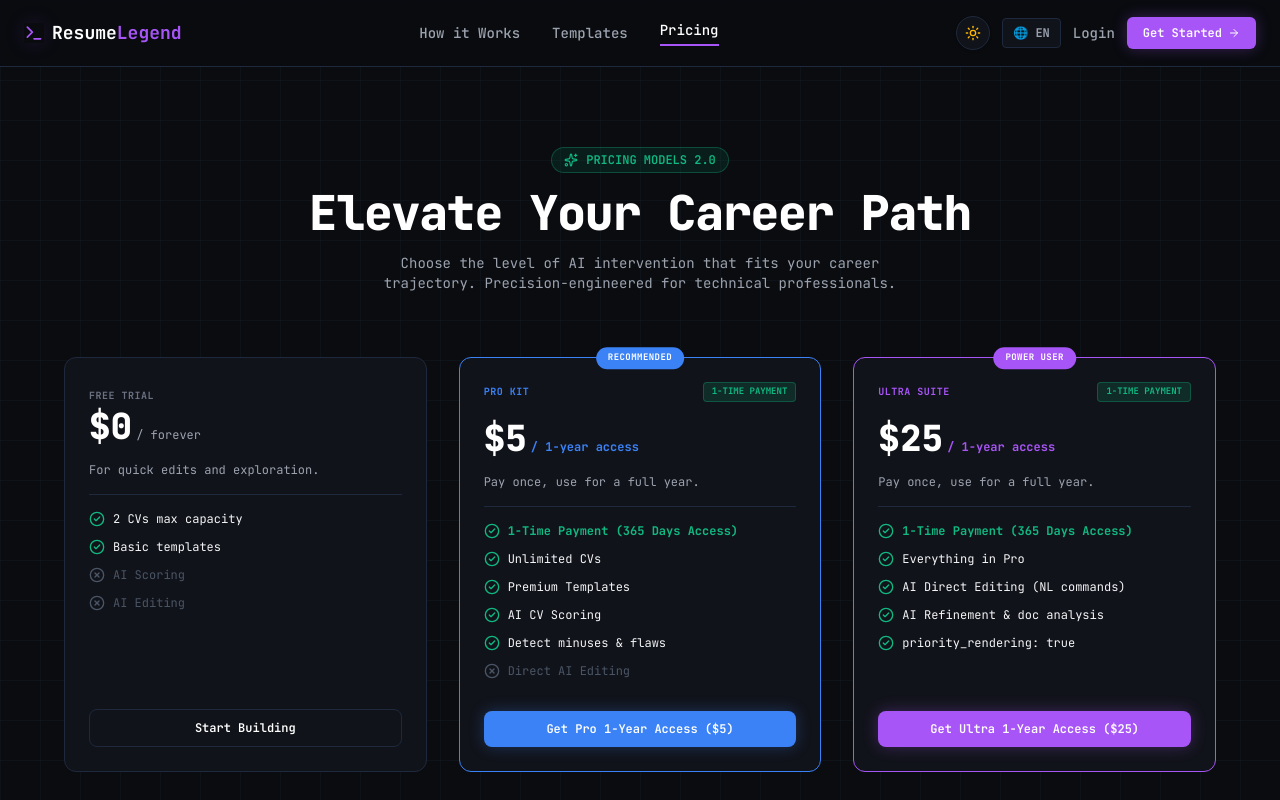
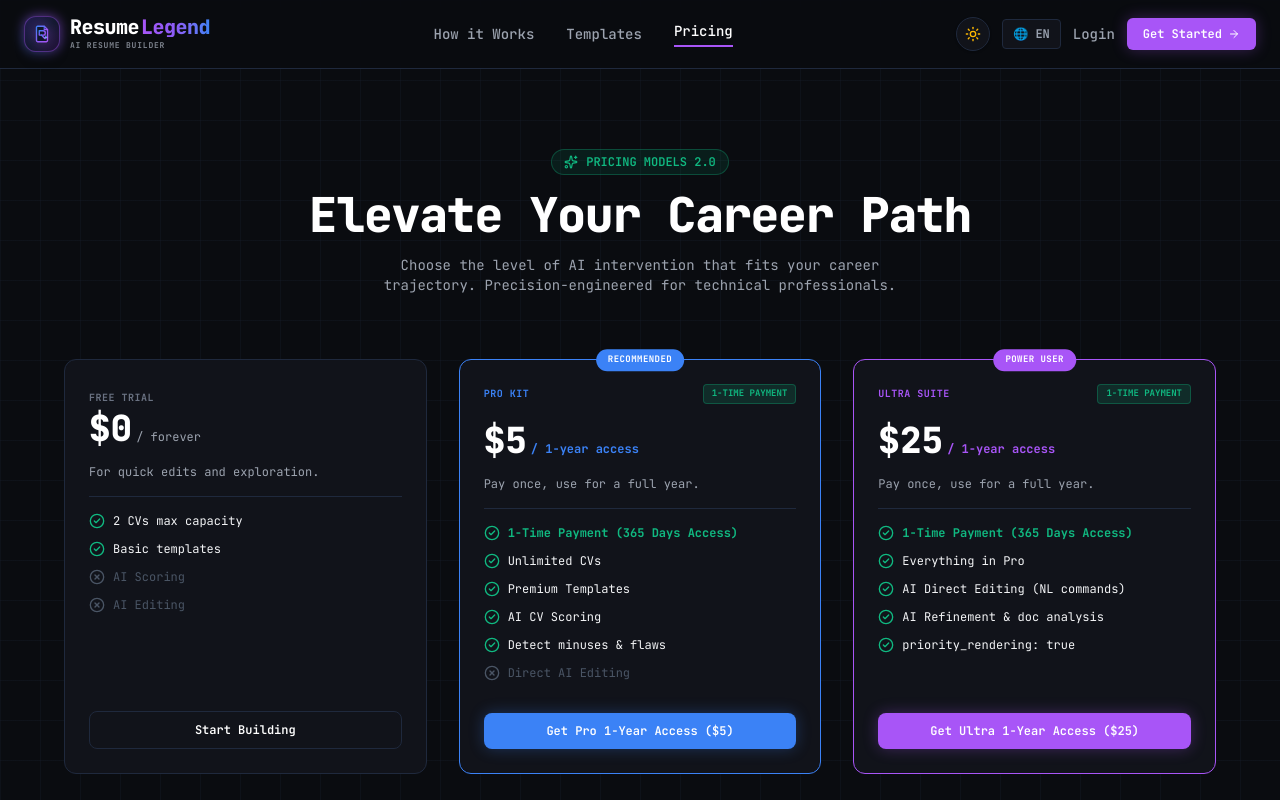
Before and after one commit to abdurahmon203/ResumeLegend, a Next.js app in the folder frontend/: page /pricing in a window 1280 px wide. Shown: the top 800 px of the page. Built offline with nearby package versions, Linux system fonts and the light colour scheme; no server answers.

Commit message:
design: add custom emblem Logo component, header structure, and SVG favicons

```diff
--- a/frontend/app/dashboard/page.tsx
+++ b/frontend/app/dashboard/page.tsx
@@ -3,6 +3,7 @@
 import React, { useState, useEffect } from 'react';
 import Link from 'next/link';
 import { useRouter } from 'next/navigation';
+import { Logo } from '@/components/Logo';
 import {
   Terminal,
   Plus,
@@ -610,10 +611,9 @@
 
         <div className="space-y-8 px-5">
           {/* Logo */}
-          <div className="flex items-center gap-2.5 font-bold text-lg text-white pl-2">
-            <Terminal className="h-5 w-5 text-[#A855F7]" />
-            <span className="tracking-tight">Resume<span className="text-[#A855F7]">Legend</span></span>
-          </div>
+          <Link href="/" className="flex items-center hover:opacity-90 transition-opacity pl-2">
+            <Logo size="md" />
+          </Link>
 
           {/* Navigation Items */}
           <nav className="space-y-1">
@@ -798,10 +798,9 @@
             >
               <Menu className="h-5 w-5 text-[#A855F7]" />
             </button>
-            <div className="flex items-center gap-2 font-bold text-base text-white">
-              <Terminal className="h-4 w-4 text-[#A855F7]" />
-              <span>Resume<span className="text-[#A855F7]">Legend</span></span>
-            </div>
+            <Link href="/" className="flex items-center hover:opacity-90 transition-opacity">
+              <Logo size="sm" />
+            </Link>
           </div>
 
           <div className="flex items-center gap-2">
@@ -837,10 +836,9 @@
               <div className="space-y-6">
                 {/* Header */}
                 <div className="flex items-center justify-between border-b border-[#1F293D] pb-4">
-                  <div className="flex items-center gap-2.5 font-bold text-base text-white">
-                    <Terminal className="h-5 w-5 text-[#A855F7]" />
-                    <span className="tracking-tight">Resume<span className="text-[#A855F7]">Legend</span></span>
-                  </div>
+                  <Link href="/" className="flex items-center hover:opacity-90 transition-opacity">
+                    <Logo size="sm" />
+                  </Link>
                   <button
                     onClick={() => setMobileMenuOpen(false)}
                     className="p-1.5 rounded-lg text-gray-400 hover:text-white bg-[#1F293D]"
--- a/frontend/app/globals.css
+++ b/frontend/app/globals.css
@@ -42,6 +42,11 @@
   --input: #E2E8F0;
   --ring: #9333EA;
   --success: #059669;
+}
+
+html.light .logo-text-primary,
+body.light .logo-text-primary {
+  color: #0F172A !important;
 }
 
 @theme {
--- a/frontend/app/layout.tsx
+++ b/frontend/app/layout.tsx
@@ -13,8 +13,15 @@
 });
 
 export const metadata: Metadata = {
-  title: "ResumeLegend - Terminal-Grade AI CV Builder",
-  description: "Automate your technical resume generation by syncing directly with GitHub and extracting quantified achievements using AI.",
+  title: "ResumeLegend - Sovereign AI-Powered Resume Builder",
+  description: "Build ATS-engineered, high-conversion developer resumes automatically with AI analysis and instant PDF rendering.",
+  icons: {
+    icon: [
+      { url: "/icon.svg", type: "image/svg+xml" }
+    ],
+    shortcut: "/icon.svg",
+    apple: "/icon.svg",
+  },
 };
 
 export default function RootLayout({
--- a/frontend/components/Footer.tsx
+++ b/frontend/components/Footer.tsx
@@ -2,7 +2,7 @@
 
 import React from 'react';
 import Link from 'next/link';
-import { Terminal } from 'lucide-react';
+import { Logo } from '@/components/Logo';
 import { Github } from '@/components/icons';
 
 export function Footer() {
@@ -10,11 +10,10 @@
     <footer className="border-t border-[#1F293D] bg-[#0A0C10] px-6 py-12 text-[#9CA3AF]">
       <div className="max-w-7xl mx-auto flex flex-col sm:flex-row justify-between items-center gap-6">
         <div className="space-y-2 text-center sm:text-left">
-          <div className="flex items-center justify-center sm:justify-start gap-2 font-mono font-bold text-sm text-white">
-            <Terminal className="h-4 w-4 text-[#A855F7]" />
-            <span>Resume<span className="text-[#A855F7]">Legend</span></span>
+          <div className="flex items-center justify-center sm:justify-start">
+            <Logo size="sm" />
           </div>
-          <p className="text-[10px] text-gray-500">© 2024 ResumeLegend. Terminal-grade precision.</p>
+          <p className="text-[10px] text-gray-500">© 2026 ResumeLegend. Precision AI Resume Engine.</p>
         </div>
 
         <div className="flex gap-6 text-[11px] font-mono">
--- /dev/null
+++ b/frontend/components/Logo.tsx
@@ -0,0 +1,106 @@
+'use client';
+
+import React from 'react';
+
+interface LogoProps {
+  className?: string;
+  iconOnly?: boolean;
+  size?: 'sm' | 'md' | 'lg';
+}
+
+export function Logo({ className = '', iconOnly = false, size = 'md' }: LogoProps) {
+  const iconSizes = {
+    sm: 'w-7 h-7',
+    md: 'w-9 h-9',
+    lg: 'w-11 h-11'
+  };
+
+  const textSizes = {
+    sm: 'text-base',
+    md: 'text-xl',
+    lg: 'text-2xl'
+  };
+
+  return (
+    <div className={`flex items-center gap-2.5 select-none group ${className}`}>
+      {/* Emblem Badge Icon */}
+      <div className={`relative ${iconSizes[size]} shrink-0 flex items-center justify-center`}>
+        {/* Glow backdrop aura */}
+        <div className="absolute inset-0 rounded-xl bg-gradient-to-tr from-[#3B82F6] via-[#8B5CF6] to-[#A855F7] opacity-60 blur-[6px] group-hover:opacity-100 transition-opacity" />
+
+        {/* Main Emblem Container */}
+        <div className="relative w-full h-full rounded-xl bg-gradient-to-br from-[#1E1B4B] via-[#0F172A] to-[#1E1035] border border-[#A855F7]/40 shadow-lg flex items-center justify-center p-1.5 overflow-hidden">
+
+          {/* Subtle grid accent inside badge */}
+          <div className="absolute inset-0 opacity-20 bg-[radial-[#A855F7]_1px,transparent_1px] [background-size:6px_6px]" />
+
+          {/* Vector Emblem Graphic */}
+          <svg viewBox="0 0 40 40" fill="none" xmlns="http://www.w3.org/2000/svg" className="w-full h-full relative z-10 drop-shadow-[0_0_8px_rgba(168,85,247,0.6)]">
+            <defs>
+              <linearGradient id="logo-grad-svg" x1="0%" y1="0%" x2="100%" y2="100%">
+                <stop offset="0%" stopColor="#3B82F6" />
+                <stop offset="50%" stopColor="#8B5CF6" />
+                <stop offset="100%" stopColor="#A855F7" />
+              </linearGradient>
+              <linearGradient id="sparkle-grad-svg" x1="0%" y1="0%" x2="100%" y2="100%">
+                <stop offset="0%" stopColor="#38BDF8" />
+                <stop offset="100%" stopColor="#C084FC" />
+              </linearGradient>
+            </defs>
+
+            {/* Document sheet shape */}
+            <path
+              d="M10 8C10 6.89543 10.8954 6 12 6H24L30 12V32C30 33.1046 29.1046 34 28 34H12C10.8954 34 10 33.1046 10 32V8Z"
+              fill="#0F172A"
+              stroke="url(#logo-grad-svg)"
+              strokeWidth="2.5"
+            />
+
+            {/* Folded corner */}
+            <path d="M24 6V12H30" stroke="url(#logo-grad-svg)" strokeWidth="2" strokeLinecap="round" />
+
+            {/* Stylized 'R' Document Ribbon */}
+            <path
+              d="M15 14H22C24.2091 14 26 15.7909 26 18C26 20.2091 24.2091 22 22 22H15V14Z"
+              stroke="url(#logo-grad-svg)"
+              strokeWidth="2.5"
+              strokeLinecap="round"
+              strokeLinejoin="round"
+            />
+            <path
+              d="M19 22L25 28"
+              stroke="url(#logo-grad-svg)"
+              strokeWidth="2.5"
+              strokeLinecap="round"
+            />
+            <path
+              d="M15 14V28"
+              stroke="url(#logo-grad-svg)"
+              strokeWidth="2.5"
+              strokeLinecap="round"
+            />
+
+            {/* AI Sparkle */}
+            <path
+              d="M27 22L28.2 24.8L31 26L28.2 27.2L27 30L25.8 27.2L23 26L25.8 24.8L27 22Z"
+              fill="url(#sparkle-grad-svg)"
+            />
+          </svg>
+        </div>
+      </div>
+
+      {/* Typography */}
+      {!iconOnly && (
+        <div className="flex flex-col text-left">
+          <div className={`font-mono font-extrabold tracking-tight leading-none ${textSizes[size]} text-white flex items-center`}>
+            <span className="logo-text-primary">Resume</span>
+            <span className="bg-gradient-to-r from-[#A855F7] via-[#8B5CF6] to-[#3B82F6] bg-clip-text text-transparent ml-0.5">Legend</span>
+          </div>
+          <span className="text-[8px] font-mono font-bold tracking-widest text-[#9CA3AF] uppercase mt-0.5 opacity-80">
+            AI RESUME BUILDER
+          </span>
+        </div>
+      )}
+    </div>
+  );
+}
--- a/frontend/components/Navbar.tsx
+++ b/frontend/components/Navbar.tsx
@@ -4,6 +4,8 @@
 import Link from 'next/link';
 import { Terminal, ArrowRight, Menu, X, Sun, Moon } from 'lucide-react';
 import { Github } from '@/components/icons';
+
+import { Logo } from '@/components/Logo';
 
 interface NavbarProps {
   activeSection?: string;
@@ -60,9 +62,8 @@
     <header className="sticky top-0 z-50 bg-[#0A0C10]/95 backdrop-blur-md border-b border-[#1F293D] px-6 py-4">
       <div className="max-w-7xl mx-auto flex items-center justify-between">
         {/* Logo */}
-        <Link href="/" className="flex items-center gap-2 font-mono font-bold text-lg text-white">
-          <Terminal className="h-5 w-5 text-[#A855F7] glow-purple" />
-          <span>Resume<span className="text-[#A855F7]">Legend</span></span>
+        <Link href="/" className="flex items-center hover:opacity-90 transition-opacity">
+          <Logo size="md" />
         </Link>
 
         {/* Desktop Navigation Links */}
```
Also changed, not shown: frontend/app/icon.svg (added), frontend/public/icon.svg (added).
